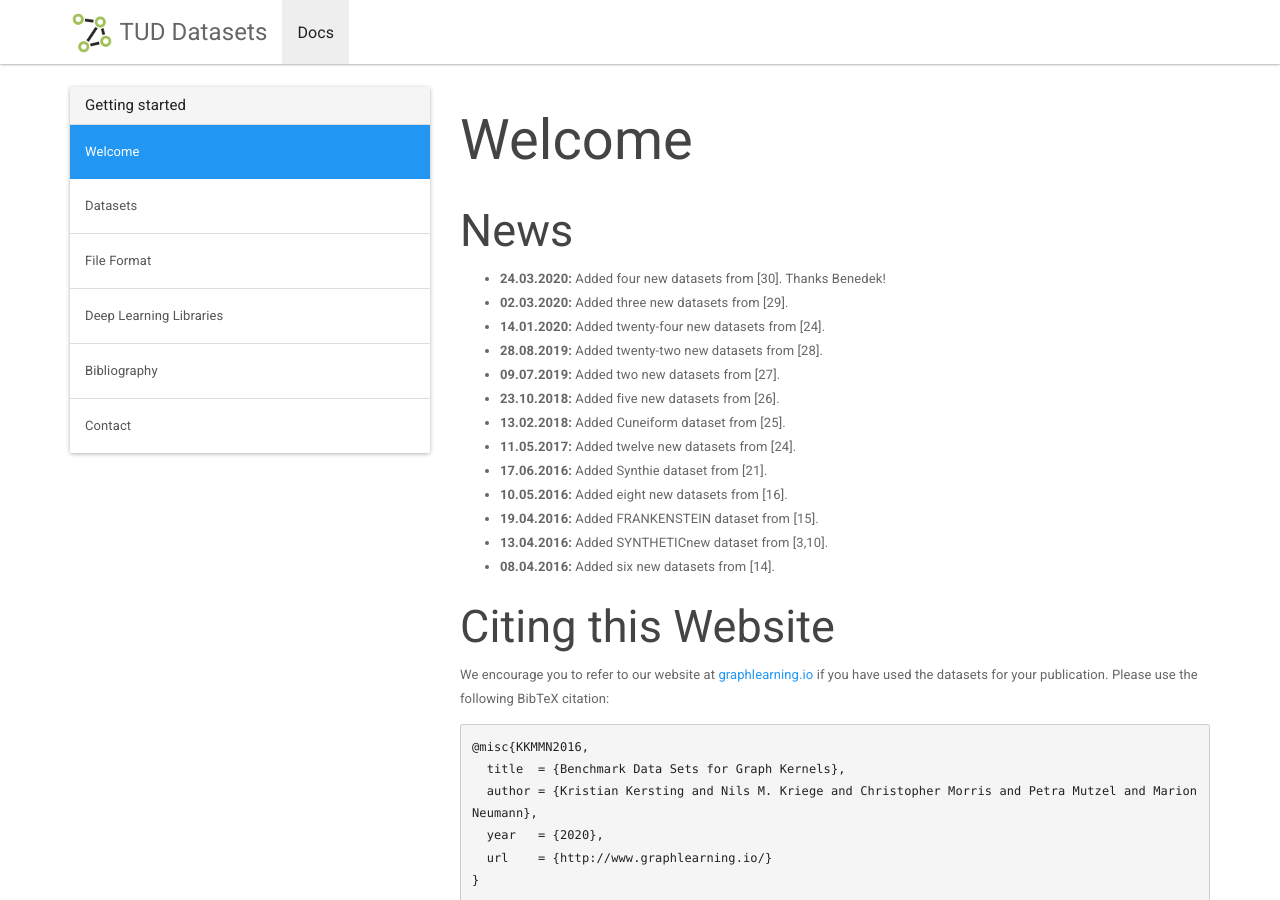
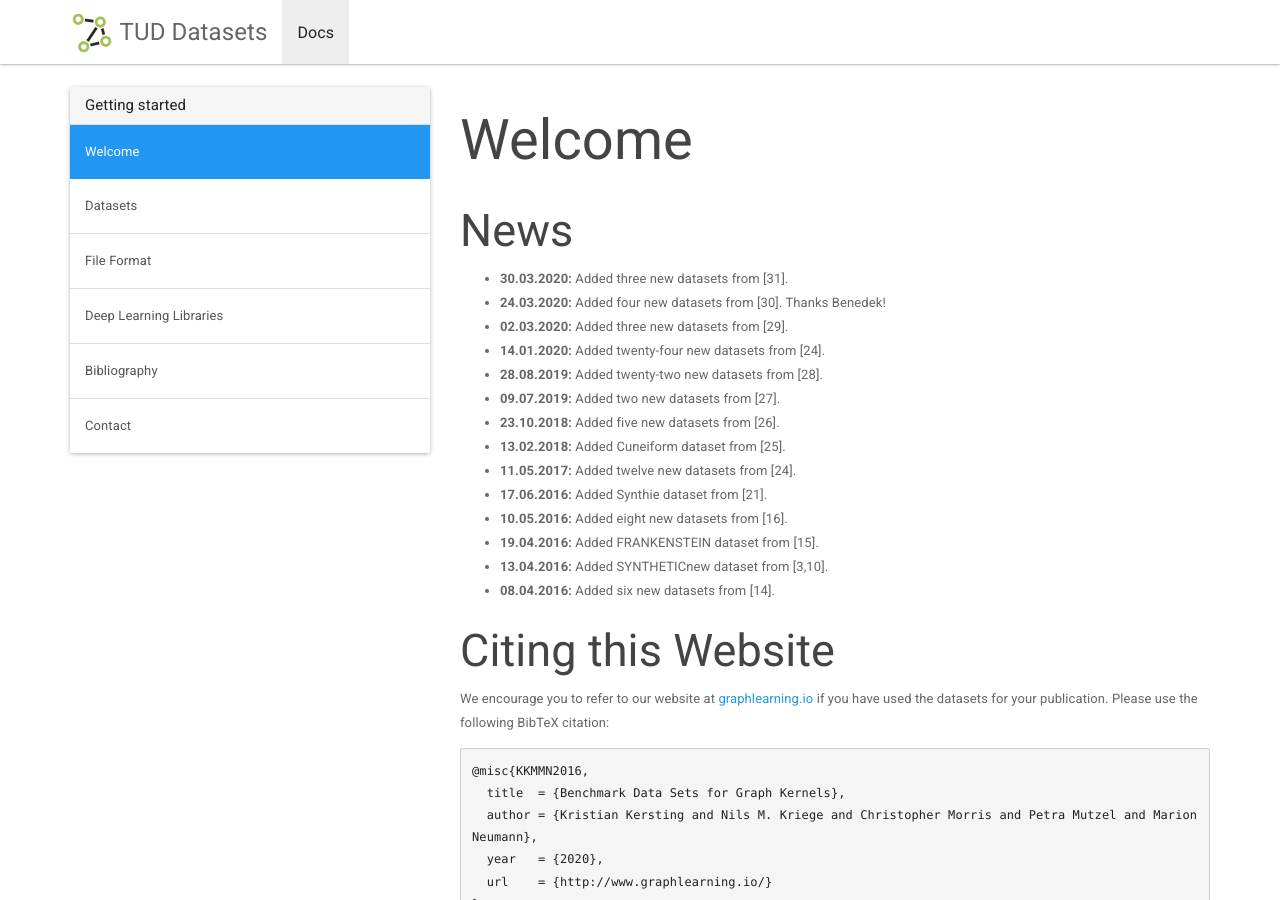
Before and after one commit to chrsmrrs/datasets, a Jekyll site: the page built from _docs/index.md, in a window 1280 px wide and 900 px high. Built offline with Jekyll 4.4.1, drawn with Linux system fonts in a browser that asks for light colours.

Commit message:
Update index.md

```diff
--- a/_docs/index.md
+++ b/_docs/index.md
@@ -5,6 +5,7 @@ redirect_from: /docs/index.html
 ---
 ## News
 
+* **30.03.2020:** Added three new datasets from [31].
 * **24.03.2020:** Added four new datasets from [30]. Thanks Benedek!
 * **02.03.2020:** Added three new datasets from [29].
 * **14.01.2020:** Added twenty-four new datasets from [24].
```
